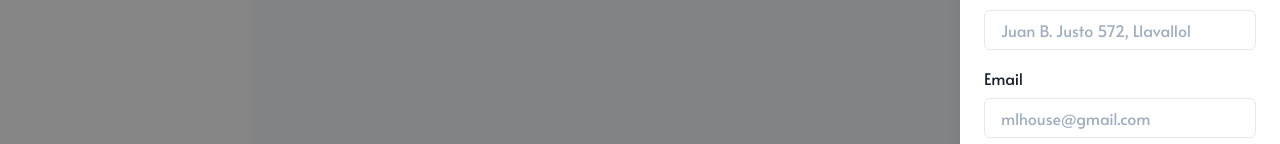
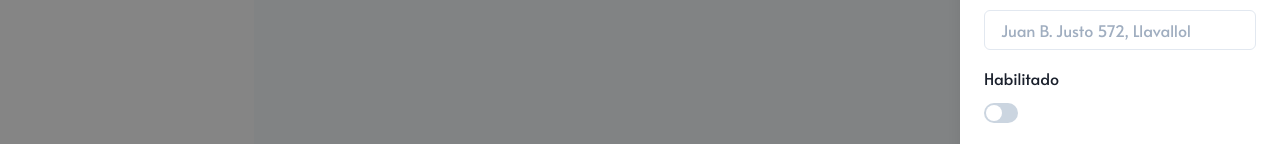
Before and after one commit to lausoffici/my-little-house-old, a Next.js app: page /students in a window 1280 px wide. Both pictures are taken after a click on the button "Nuevo Alumno". Shown: the part 356-500 px from the top of the page. Built offline with nearby package versions, Linux system fonts and the light colour scheme; no server answers; the database is empty.

Commit message:
add switch

```diff
--- a/student/StudentsForm/StudentsForm.tsx
+++ b/student/StudentsForm/StudentsForm.tsx
@@ -4,6 +4,7 @@ import {
   FormLabel,
   Input,
   Stack,
+  Switch,
   Textarea,
 } from "@chakra-ui/react";
 import CoursesMultiSelect from "components/CoursesMultiSelect/CoursesMultiSelect";
@@ -20,6 +21,7 @@ export interface IFormData {
   address: string;
   email: string;
   description: string;
+  active: boolean;
 }
 
 const StudentForm = ({ form }: Props) => {
@@ -75,6 +77,15 @@ const StudentForm = ({ form }: Props) => {
           />
         </FormControl>
 
+        <FormControl>
+          <FormLabel htmlFor="active">Habilitado</FormLabel>
+          <Switch
+            id="active"
+            placeholder="Juan B. Justo 572, Llavallol"
+            {...register("active")}
+          />
+        </FormControl>
+
         <FormControl isInvalid={!!errors.email}>
           <FormLabel htmlFor="email">Email</FormLabel>
           <Input
```
